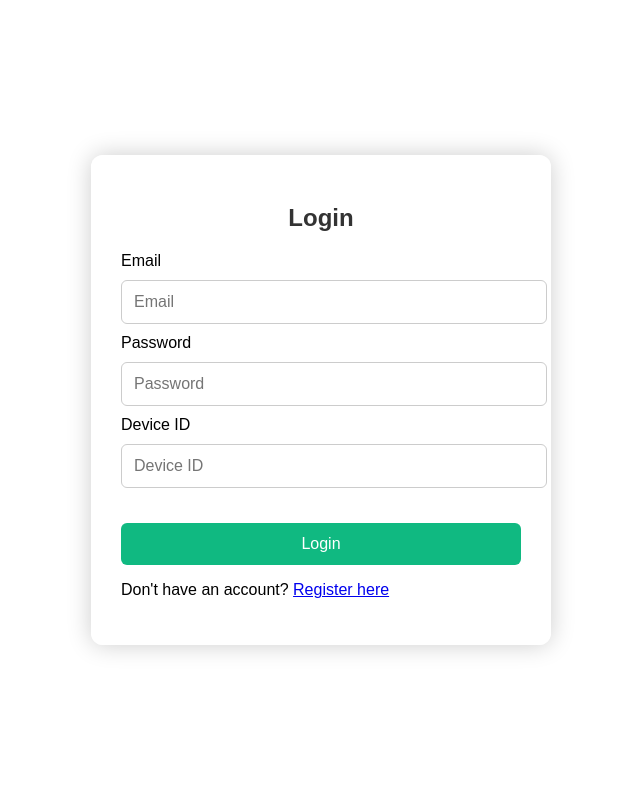
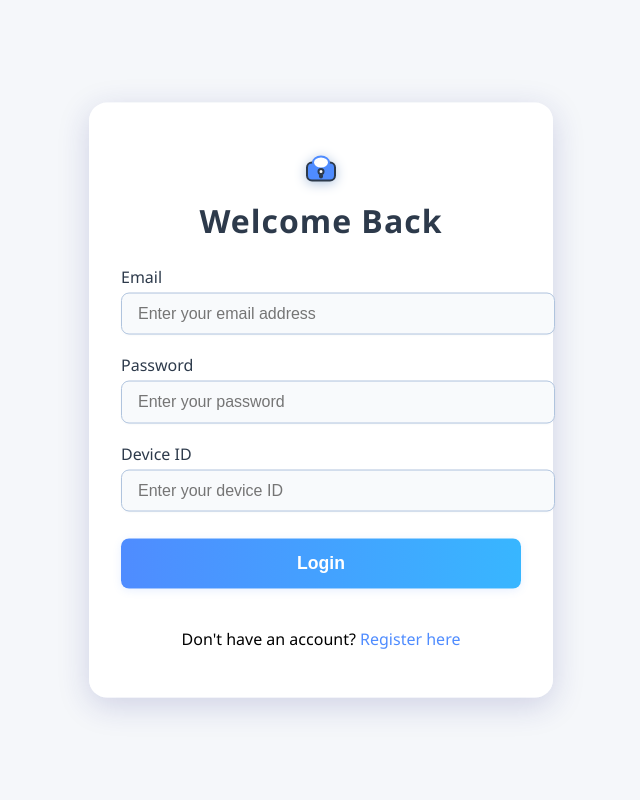
Before and after one commit to der43eryks/UI-FLASK-HOMESEC, a Flask app: page /login in a window 1280 px wide. Shown: the whole page, without its empty margins (319-959 px from the left). Run offline with Flask 3, Linux system fonts and the light colour scheme.

Commit message:
Modernize login page: consistent theme, animation, placeholders, glossy borders, and SVG icon

```diff
--- a/static/css/login.css
+++ b/static/css/login.css
@@ -1,59 +1,151 @@
 body {
-  background-image: url("../images/image.jpg");
-  background-size: cover;
-  margin: 0;
-  height: 100vh;
-  display: flex;
-  justify-content: center;
-  align-items: center;
-  font-family: Arial, sans-serif;
+    margin: 0;
+    padding: 0;
+    min-height: 100vh;
+    font-family: 'Segoe UI', Arial, sans-serif;
+    background: #f5f7fa;
+    position: relative;
 }
 
-.login-box {
-  padding: 30px;
-  background-color: rgba(255, 255, 255, 0.9);
-  border-radius: 12px;
-  box-shadow: 0 0 25px rgba(0, 0, 0, 0.2);
-  width: 100%;
-  max-width: 400px;
+.login-bg {
+    position: fixed;
+    top: 0; left: 0; right: 0; bottom: 0;
+    z-index: 0;
+    background: url('/static/images/register-bg.jpg') no-repeat center center/cover;
+    filter: blur(2px) brightness(0.8);
 }
 
-h2 {
-  text-align: center;
-  margin-bottom: 20px;
-  color: #333;
+.login-container {
+    position: absolute;
+    top: 50%;
+    left: 50%;
+    transform: translate(-50%, -50%);
+    z-index: 1;
+    width: 100%;
+    max-width: 400px;
+    background: rgba(255,255,255,0.95);
+    border-radius: 18px;
+    box-shadow: 0 8px 32px 0 rgba(31, 38, 135, 0.18);
+    padding: 2.5rem 2rem 2rem 2rem;
+    animation: fadeInUp 1s cubic-bezier(.39,.575,.565,1.000);
 }
 
-input {
-  width: 100%;
-  padding: 12px;
-  margin: 10px 0;
-  border: 1px solid #ccc;
-  border-radius: 6px;
-  font-size: 16px;
+@keyframes fadeInUp {
+    from { opacity: 0; transform: translate(-50%, 20%); }
+    to   { opacity: 1; transform: translate(-50%, -50%); }
 }
 
-button {
-  width: 100%;
-  padding: 12px;
-  margin-top: 15px;
-  background-color: #10b981;
-  border: none;
-  color: white;
-  font-size: 16px;
-  border-radius: 6px;
-  cursor: pointer;
-  transition: background-color 0.3s ease;
+.login-heading {
+    text-align: center;
+    margin-bottom: 1.5rem;
 }
 
-button:hover {
-  background-color: #059669;
+.login-heading h2 {
+    font-size: 2rem;
+    font-weight: 700;
+    color: #2d3a4b;
+    margin: 0.5rem 0 0 0;
+    letter-spacing: 1px;
+}
+
+.login-icon {
+    width: 48px;
+    height: 48px;
+    display: block;
+    margin: 0 auto 0.5rem auto;
+    filter: drop-shadow(0 2px 6px #b0c4de);
+}
+
+.input-group {
+    margin-bottom: 1.2rem;
+}
+
+.input-group label {
+    display: block;
+    font-size: 1rem;
+    color: #2d3a4b;
+    margin-bottom: 0.3rem;
+    font-weight: 500;
+}
+
+.input-group input {
+    width: 100%;
+    padding: 0.7rem 1rem;
+    border: 1.5px solid #b0c4de;
+    border-radius: 8px;
+    font-size: 1rem;
+    background: #f8fafc;
+    transition: border 0.2s, box-shadow 0.2s;
+    outline: none;
+    box-shadow: 0 1px 2px rgba(44,62,80,0.03);
+}
+
+.input-group input:focus, .input-group input:hover {
+    border: 1.5px solid #4f8cff;
+    box-shadow: 0 0 8px 0 #4f8cff33;
+    background: #fff;
+}
+
+.login-btn {
+    width: 100%;
+    padding: 0.9rem 0;
+    background: linear-gradient(90deg, #4f8cff 0%, #38b6ff 100%);
+    color: #fff;
+    font-size: 1.1rem;
+    font-weight: 600;
+    border: none;
+    border-radius: 8px;
+    cursor: pointer;
+    box-shadow: 0 2px 8px 0 #4f8cff22;
+    transition: background 0.2s, box-shadow 0.2s;
+    margin-top: 0.5rem;
+}
+
+.login-btn:hover, .login-btn:focus {
+    background: linear-gradient(90deg, #38b6ff 0%, #4f8cff 100%);
+    box-shadow: 0 4px 16px 0 #4f8cff44;
+}
+
+.error {
+    color: #e74c3c;
+    font-size: 0.95rem;
+    margin-top: 0.2rem;
+    display: block;
+    min-height: 1.1em;
+    text-align: center;
 }
 
 .loading {
-  text-align: center;
-  margin-top: 10px;
-  font-size: 0.9rem;
-  color: #555;
-  display: none;
+    color: #4f8cff;
+    font-size: 0.95rem;
+    margin-top: 0.2rem;
+    display: none;
+    text-align: center;
 }
+
+.register-link {
+    text-align: center;
+    margin-top: 1.2rem;
+}
+
+.register-link a {
+    color: #4f8cff;
+    text-decoration: none;
+    font-weight: 500;
+    transition: color 0.2s;
+}
+
+.register-link a:hover {
+    color: #38b6ff;
+    text-decoration: underline;
+}
+
+@media (max-width: 500px) {
+    .login-container {
+        max-width: 95vw;
+        padding: 1.2rem 0.5rem 1.5rem 0.5rem;
+    }
+    .login-heading h2 {
+        font-size: 1.3rem;
+    }
+}
--- a/templates/login.html
+++ b/templates/login.html
@@ -1,33 +1,40 @@
 <!DOCTYPE html>
 <html lang="en">
-
 <head>
   <meta charset="UTF-8" />
   <meta name="viewport" content="width=device-width, initial-scale=1.0" />
   <title>Login - Home Security App</title>
-  <link rel="icon" href="/static/images/image.jpg" />
+  <link rel="icon" href="/static/images/lock.svg" />
   <link rel="stylesheet" href="/static/css/login.css" />
 </head>
-
 <body>
-  <div class="login-box">
-    <h2>Login</h2>
-    <form id="loginForm">
-      <label for="email">Email</label>
-      <input type="email" id="email" placeholder="Email" required />
-      <label for="password">Password</label>
-      <input type="password" id="password" placeholder="Password" required />
-      <label for="deviceId">Device ID</label>
-      <input type="text" id="deviceId" placeholder="Device ID" required />
-      <button type="submit" id="loginButton">Login</button>
+  <div class="login-bg"></div>
+  <div class="login-container">
+    <form id="loginForm" class="login-form">
+      <div class="login-heading">
+        <img src="/static/images/lock.svg" alt="Lock Icon" class="login-icon">
+        <h2>Welcome Back</h2>
+      </div>
+      <div class="input-group">
+        <label for="email">Email</label>
+        <input type="email" id="email" name="email" placeholder="Enter your email address" required />
+      </div>
+      <div class="input-group">
+        <label for="password">Password</label>
+        <input type="password" id="password" name="password" placeholder="Enter your password" required />
+      </div>
+      <div class="input-group">
+        <label for="deviceId">Device ID</label>
+        <input type="text" id="deviceId" name="deviceId" placeholder="Enter your device ID" required />
+      </div>
+      <button type="submit" id="loginButton" class="login-btn">Login</button>
       <div class="loading" id="loadingText">Logging in...</div>
+      <div class="error" id="loginError"></div>
     </form>
     <div class="register-link">
       <p>Don't have an account? <a href="/register">Register here</a></p>
     </div>
   </div>
-
   <script src="/static/js/login.js"></script>
 </body>
-
 </html>
```
